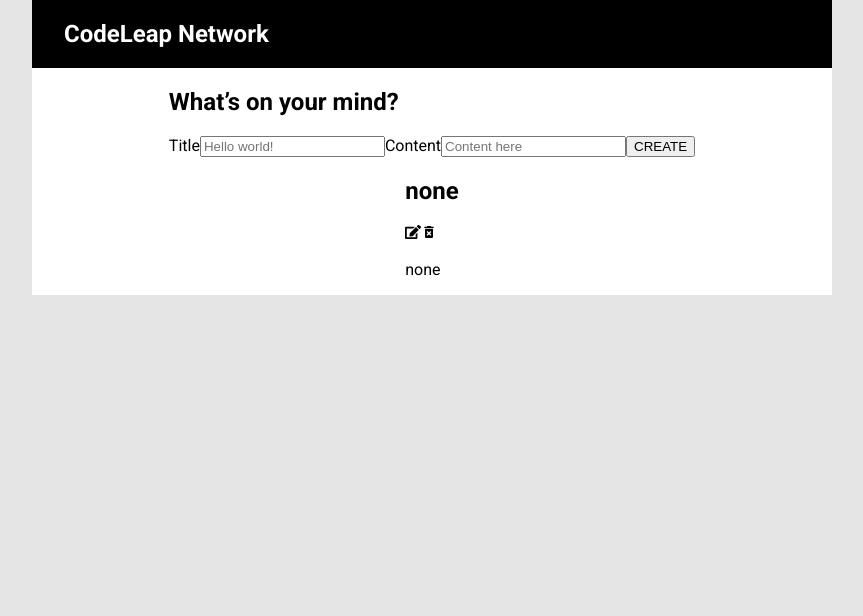
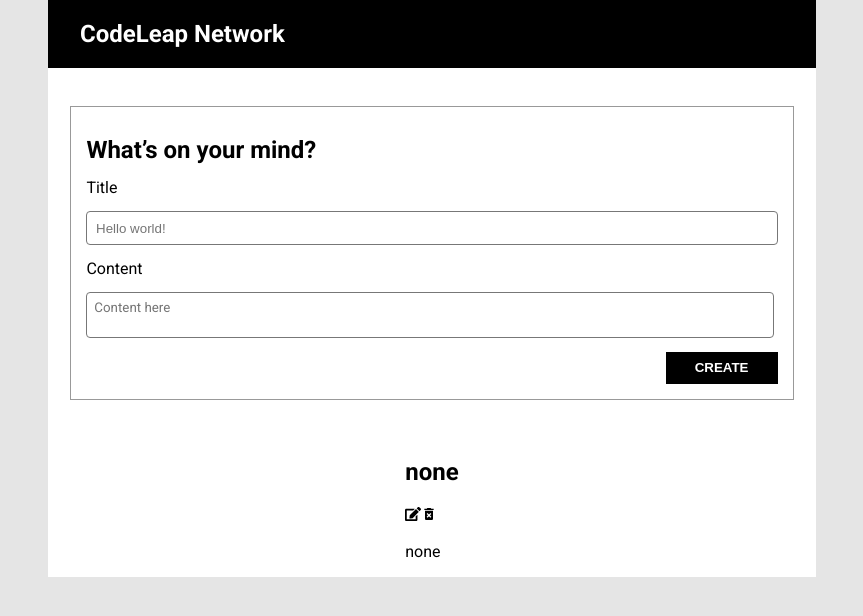
Before and after one commit to ninamarq/code-leap-test, a React (Create React App) app: page /main in a window 1280 px wide. Shown: the top 616 px of the page, without its empty margins (208-1071 px from the left). Built offline with nearby package versions, Linux system fonts and the light colour scheme; no server answers.

Commit message:
Feat: Add style to post writing component

```diff
--- a/src/components/Header/index.tsx
+++ b/src/components/Header/index.tsx
@@ -1,11 +1,6 @@
-import { useContext } from "react";
-
-import UserContext from "../../context/UserContext";
 import "./style.scss";
 
 export default function Header() {
-  const { username } = useContext(UserContext);
-
   return (
     <header className="main-screen-header">
       <h2>CodeLeap Network</h2>
--- a/src/components/PostWriting/index.tsx
+++ b/src/components/PostWriting/index.tsx
@@ -1,4 +1,5 @@
-import { useState, useContext } from "react";
+import { useState, useContext, ChangeEvent } from "react";
+import "./style.scss";
 
 import UserContext from "../../context/UserContext";
 import { createPost } from "../../services/createPost";
@@ -11,7 +12,14 @@
     content: "",
   });
 
-  const handleChange = (event: { target: HTMLInputElement }) => {
+  const handleChange = (event: ChangeEvent<HTMLInputElement>) => {
+    setCurrentPost({
+      ...currentPost,
+      [event.target.id]: event.target.value,
+    });
+  };
+
+  const handleTextAreaChange = (event: ChangeEvent<HTMLTextAreaElement>) => {
     setCurrentPost({
       ...currentPost,
       [event.target.id]: event.target.value,
@@ -29,7 +37,7 @@
   };
 
   return (
-    <div>
+    <div className="post-writing-container">
       <h2>What’s on your mind?</h2>
       <section>
         <label htmlFor="title">
@@ -44,12 +52,11 @@
         </label>
         <label htmlFor="content">
           Content
-          <input
+          <textarea
             id="content"
-            type="textarea"
             placeholder="Content here"
             value={currentPost.content}
-            onChange={(e) => handleChange(e)}
+            onChange={(e) => handleTextAreaChange(e)}
           />
         </label>
         <button type="button" onClick={handleCreating}>
--- /dev/null
+++ b/src/components/PostWriting/style.scss
@@ -0,0 +1,34 @@
+.post-writing-container {
+  display: flex;
+  flex-direction: column;
+  width: 90%;
+  height: fit-content;
+  margin: 5%;
+  padding: 2%;
+  border: 1px solid #999999;
+
+  h2 {
+    margin: 2% 0;
+  }
+
+  section {
+    display: flex;
+    flex-direction: column;
+
+    #title {
+      width: 97.25%;
+    }
+
+    #content {
+      word-break: break-all;
+      margin: 2% 0;
+      padding: 1%;
+      width: 97.25%;
+      height: 100%;
+      font-family: 'Roboto';
+      border: 1px solid #777777;
+      border-radius: 4px;
+      resize: none;
+    }
+  }
+}
--- a/src/global.scss
+++ b/src/global.scss
@@ -2,4 +2,42 @@
   margin: 0;
   font-family: 'Roboto';
   background-color: #E5E5E5;
+  font-size: 1rem;
+
+  label {
+    display: flex;
+    flex-direction: column;
+    width: 100%;
+
+    input {
+      margin: 2% 0;
+      width: 96.5%;
+      height: 100%;
+      padding: 1.25%;
+      border: 1px solid #777777;
+      border-radius: 4px;
+    }
+  }
+
+  button {
+    align-self: flex-end;
+    width: 7rem;
+    height: 2rem;
+    border: none;
+    background-color: #000000;
+    color: #FFF;
+    font-weight: 700;
+    transition: .5s;
+
+    &:hover {
+      cursor: pointer;
+      color: rgba(255, 255, 255, 0.825);
+      transition: .5s;
+    }
+
+    &:disabled {
+      background-color: #8888;
+      cursor: not-allowed;
+    }
+  }
 }
--- a/src/pages/MainScreen/style.scss
+++ b/src/pages/MainScreen/style.scss
@@ -4,6 +4,6 @@
   justify-content: center;
   align-items: center;
   margin: auto;
-  width: 50rem;
+  width: 60%;
   background-color: #FFF;
 }
--- a/src/pages/SignUp/style.scss
+++ b/src/pages/SignUp/style.scss
@@ -12,41 +12,4 @@
   padding: 2rem;
   background-color: #FFF;
   border: 1px solid #CCCCCC;
-
-  label {
-    display: flex;
-    flex-direction: column;
-    width: 100%;
-
-    input {
-      margin: 1rem 0;
-      width: 100%;
-      height: 1.25rem;
-      padding: .5rem;
-      border: 1px solid #777777;
-      border-radius: 4px;
-    }
-  }
-
-  button {
-    align-self: flex-end;
-    width: 7rem;
-    height: 2rem;
-    border: none;
-    background-color: #000000;
-    color: #FFF;
-    font-weight: 700;
-    transition: .5s;
-
-    &:hover {
-      cursor: pointer;
-      color: rgba(255, 255, 255, 0.825);
-      transition: .5s;
-    }
-
-    &:disabled {
-      background-color: #8888;
-      cursor: not-allowed;
-    }
-  }
 }
```
